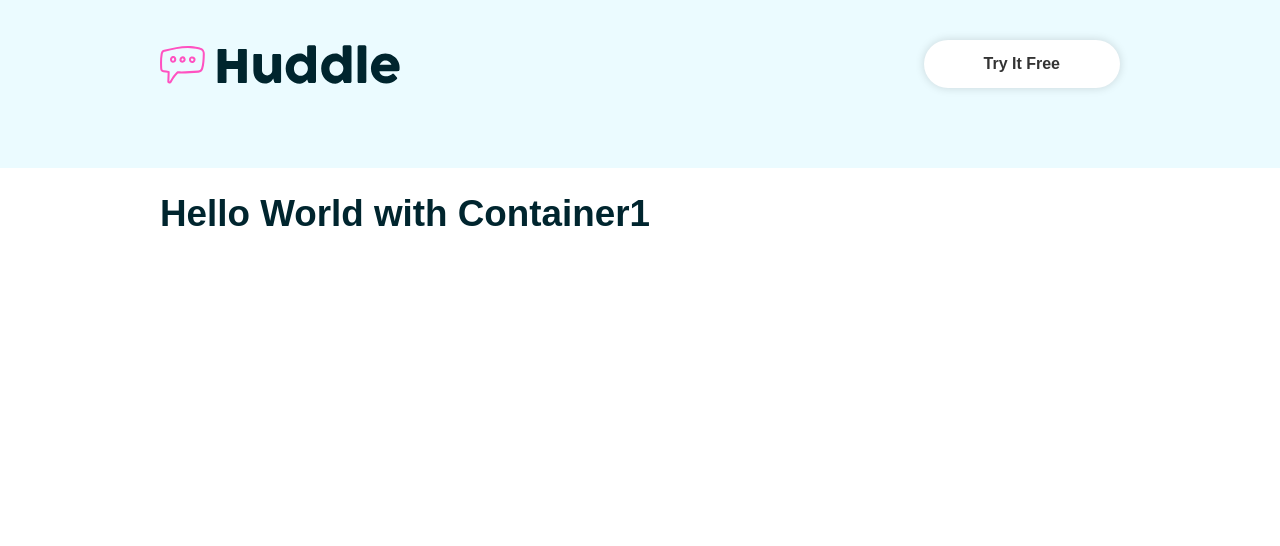
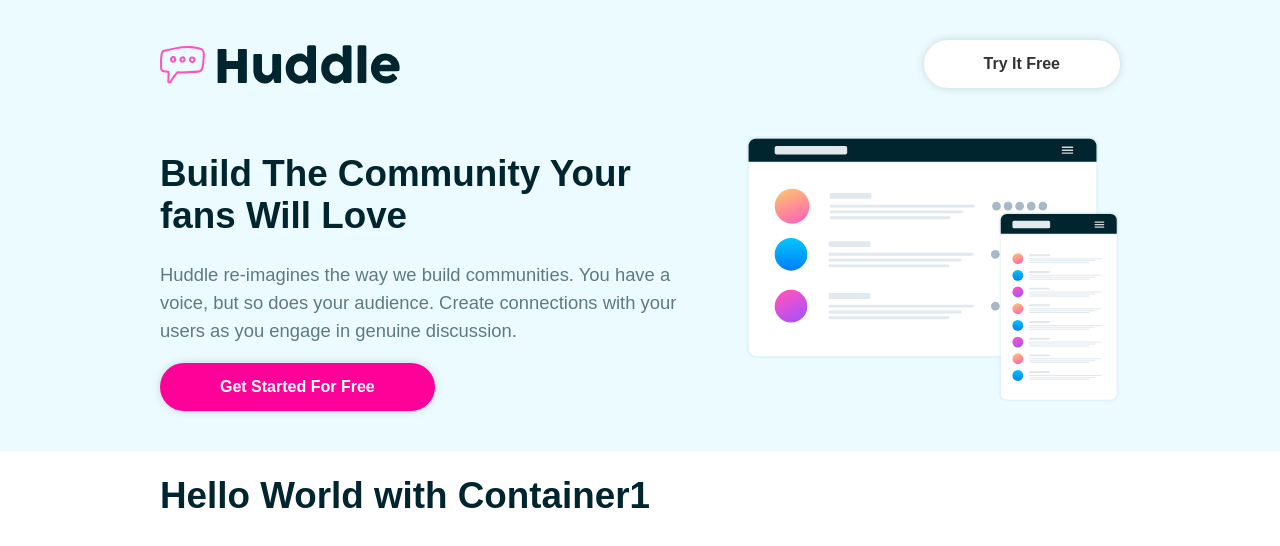
Before and after one commit to monello/styled-components, a React (Create React App) app: page / in a window 1280 px wide. Shown: the top 546 px of the page. Built offline with nearby package versions, Linux system fonts and the light colour scheme.

Commit message:
Adding Header details via a re-usable (styled) Flex component

```diff
--- a/src/components/Header.js
+++ b/src/components/Header.js
@@ -1,5 +1,6 @@
-import { StyledHeader, Nav, Logo } from "./styles/Header.styled"
+import { StyledHeader, Nav, Logo, Image } from "./styles/Header.styled"
 import { Button } from "./styles/Button.styled"
+import { Flex } from "./styles/Flex.styled"
 import { Container } from "./styles/Container.styled"
 
 export default function Header() {
@@ -10,6 +11,24 @@
                     <Logo src='./images/logo.svg' alt='Logo' />
                     <Button>Try It Free</Button>
                 </Nav>
+                <Flex>
+                    <div>
+                        <h1>Build The Community Your fans Will Love</h1>
+
+                        <p>
+                            Huddle re-imagines the way we build communities. You have a voice,
+                            but so does your audience. Create connections with your users as
+                            you engage in genuine discussion.
+                        </p>
+
+                        <Button bg='#ff0099' color='#fff'>
+                            Get Started For Free
+                        </Button>
+                    </div>
+
+                    <Image src='./images/illustration-mockups.svg' alt="" />
+
+                </Flex>
             </Container>
         </StyledHeader>
     )
--- /dev/null
+++ b/src/components/styles/Flex.styled.js
@@ -0,0 +1,11 @@
+import styled from 'styled-components'
+
+export const Flex = styled.div`
+    display: flex;
+    align-items: center;
+
+    & > div,
+    & > ul {
+        flex: 1
+    }
+`
--- a/src/components/styles/Header.styled.js
+++ b/src/components/styles/Header.styled.js
@@ -17,3 +17,8 @@
 `
 
 export const Logo = styled.img``
+
+export const Image = styled.img`
+    width: 375px;
+    margin-left: 40px;
+`
```
